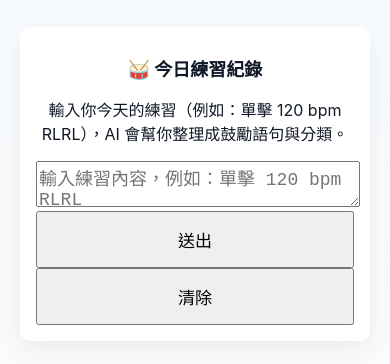
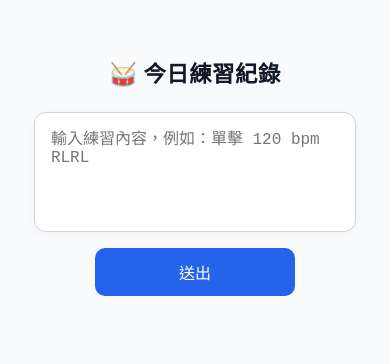
Before and after one commit to TaichiDaniel/drum-practice-app, a website: page public/index.html in a window 390 px wide. Shown: the part 238-602 px from the top of the page. Drawn offline with Linux system fonts and the light colour scheme.

Commit message:
responsive

```diff
--- a/public/index.html
+++ b/public/index.html
@@ -2,159 +2,126 @@
 <html lang="zh-Hant">
 <head>
   <meta charset="UTF-8" />
-  <meta name="viewport" content="width=device-width, initial-scale=1" />
-  <title>鼓練紀錄 MVP</title>
+  <meta name="viewport" content="width=device-width, initial-scale=1.0" />
+  <title>鼓練紀錄</title>
   <style>
-    :root{
-      --bg: #fafafa;
-      --card: #ffffff;
-      --accent: #2b6cb0;
-      --muted: #6b7280;
-      --radius: 12px;
-      --gap: 16px;
-    }
-
-    /* === 基礎樣式（共用） === */
-html, body {
-  height: 100%;
-  margin: 0;
-  font-family: -apple-system, BlinkMacSystemFont, "Segoe UI", Roboto, "Helvetica Neue", Arial;
-  background: linear-gradient(180deg, #f7fbff 0%, #fafafa 100%);
-  color: #111827;
-}
-
-.page {
-  min-height: 100vh;
-  display: flex;
-  align-items: center;
-  justify-content: center;
-  padding: 20px;
+    /* === 共用樣式 === */
+    * {
       box-sizing: border-box;
     }
 
-.card {
-  width: 100%;
-  max-width: 680px;
-  background: #ffffff;
-  border-radius: 12px;
-  box-shadow: 0 8px 24px rgba(2,6,23,0.06);
-  padding: 20px;
-  box-sizing: border-box;
-  transition: all 0.3s ease;
-}
-
-/* === 桌機版（螢幕寬度 ≥ 769px） === */
-@media (min-width: 769px) {
     body {
-    background: linear-gradient(90deg, #e6eef9 0%, #fafafa 100%);
-  }
-
-  .page {
+      margin: 0;
+      height: 100vh;
+      display: flex;
+      flex-direction: column;
       justify-content: center;
-    align-items: flex-start;
-    padding-top: 100px;
-  }
-
-  .card {
-    display: grid;
-    grid-template-columns: 1fr 1fr;
-    column-gap: 24px;
-    max-width: 1000px;
-  }
-
-  h1 {
-    font-size: 24px;
-  }
-
-  textarea {
-    font-size: 16px;
-  }
-
-  .controls {
-    justify-content: flex-start;
-  }
-}
-
-/* === 手機／平板版（螢幕寬度 ≤ 768px） === */
-@media (max-width: 768px) {
-  .card {
-    border-radius: 10px;
+      align-items: center;
+      font-family: -apple-system, BlinkMacSystemFont, "Segoe UI", Roboto, Arial;
+      background-color: #f9fafb;
+      color: #111827;
       padding: 16px;
     }
 
     h1 {
-    font-size: 18px;
-    text-align: center;
+      font-size: 1.6rem;
+      margin-bottom: 24px;
+      color: #111827;
+      letter-spacing: 0.5px;
     }
 
-  p.lead {
-    text-align: center;
+    .container {
+      width: 100%;
+      max-width: 640px;
+      display: flex;
+      flex-direction: column;
+      align-items: center;
+      gap: 16px;
     }
 
     textarea {
-    font-size: 18px;
       width: 100%;
+      height: 100px;
+      padding: 12px 16px;
+      border: 1px solid #d1d5db;
+      border-radius: 12px;
+      resize: none;
+      font-size: 1rem;
+      outline: none;
+      background: #ffffff;
+      box-shadow: 0 2px 8px rgba(0,0,0,0.04);
+      transition: border-color 0.2s, box-shadow 0.2s;
     }
 
-  .controls {
-    flex-direction: column;
-    align-items: stretch;
+    textarea:focus {
+      border-color: #2563eb;
+      box-shadow: 0 0 0 3px rgba(37,99,235,0.15);
     }
 
     button {
+      background-color: #2563eb;
+      color: white;
+      border: none;
+      padding: 12px 20px;
+      border-radius: 10px;
+      font-size: 1rem;
+      cursor: pointer;
+      transition: background-color 0.2s;
       width: 100%;
-    padding: 14px;
-    font-size: 17px;
+      max-width: 200px;
+    }
+
+    button:hover {
+      background-color: #1e40af;
     }
 
     #response {
-    font-size: 16px;
+      margin-top: 16px;
+      font-size: 1rem;
+      color: #1e3a8a;
+      text-align: center;
+      white-space: pre-wrap;
+    }
+
+    /* === 響應式設定 === */
+    @media (max-width: 768px) {
+      h1 {
+        font-size: 1.4rem;
+      }
+      textarea {
+        height: 120px;
+        font-size: 1rem;
+      }
+      button {
+        width: 100%;
+        font-size: 1rem;
+      }
+      .container {
+        max-width: 90%;
       }
     }
   </style>
 </head>
 <body>
-  <div class="page">
-    <div class="card" role="main" aria-labelledby="title">
-      <h1 id="title">🥁 今日練習紀錄</h1>
-      <p class="lead">輸入你今天的練習（例如：單擊 120 bpm RLRL），AI 會幫你整理成鼓勵語句與分類。</p>
-
-      <textarea id="input" placeholder="輸入練習內容，例如：單擊 120 bpm RLRL" aria-label="練習內容"></textarea>
-
-      <div class="controls">
-        <button id="sendBtn" onclick="send()">送出</button>
-        <button id="clearBtn" class="secondary" onclick="clearInput()">清除</button>
-      </div>
-
-      <div id="response" aria-live="polite"></div>
-    </div>
+  <h1>🥁 今日練習紀錄</h1>
+  <div class="container">
+    <textarea id="input" placeholder="輸入練習內容，例如：單擊 120 bpm RLRL"></textarea>
+    <button onclick="send()">送出</button>
+    <div id="response"></div>
   </div>
 
   <script>
-    const sendBtn = document.getElementById('sendBtn');
-    const clearBtn = document.getElementById('clearBtn');
-    const resDiv = document.getElementById('response');
-    const inputEl = document.getElementById('input');
+    async function send() {
+      const input = document.getElementById("input").value.trim();
+      const resDiv = document.getElementById("response");
 
-    // 可選：自動聚焦（手機可能不想自動彈鍵盤，視情況開關）
-    // inputEl.focus();
-
-    function clearInput(){
-      inputEl.value = '';
-      resDiv.innerText = '';
-      inputEl.focus();
-    }
-
-    async function send(){
-      const input = inputEl.value.trim();
-      if(!input){
-        resDiv.innerText = "請輸入練習內容後再送出。";
+      if (!input) {
+        resDiv.innerText = "請先輸入練習內容";
         return;
       }
 
-      sendBtn.disabled = true;
-      clearBtn.disabled = true;
       resDiv.innerText = "⏳ 等待伺服器回覆...";
+      console.log("送出內容：", input);
 
       try {
         const res = await fetch("/gpt", {
@@ -163,28 +130,13 @@ html, body {
           body: JSON.stringify({ text: input })
         });
 
-        if(!res.ok){
-          const txt = await res.text();
-          throw new Error(`伺服器錯誤：${res.status} ${txt}`);
-        }
-
         const data = await res.json();
-        resDiv.innerText = data.reply || "⚠️ 伺服器沒有回覆內容";
-      } catch(err){
+        resDiv.innerText = data.reply || "⚠️ 沒有收到伺服器回覆";
+      } catch (err) {
         console.error(err);
-        resDiv.innerText = "⚠️ 無法連線或伺服器錯誤，請稍後再試。";
-      } finally {
-        sendBtn.disabled = false;
-        clearBtn.disabled = false;
+        resDiv.innerText = "❌ 發生錯誤，請稍後再試";
       }
     }
-
-    // 開發測試：模擬輸入時按下 Ctrl+Enter 也送出
-    inputEl.addEventListener('keydown', (e) => {
-      if(e.key === 'Enter' && (e.ctrlKey || e.metaKey)){
-        send();
-      }
-    });
   </script>
 </body>
 </html>
```
Lines whose indentation alone changed are shown as unchanged.
